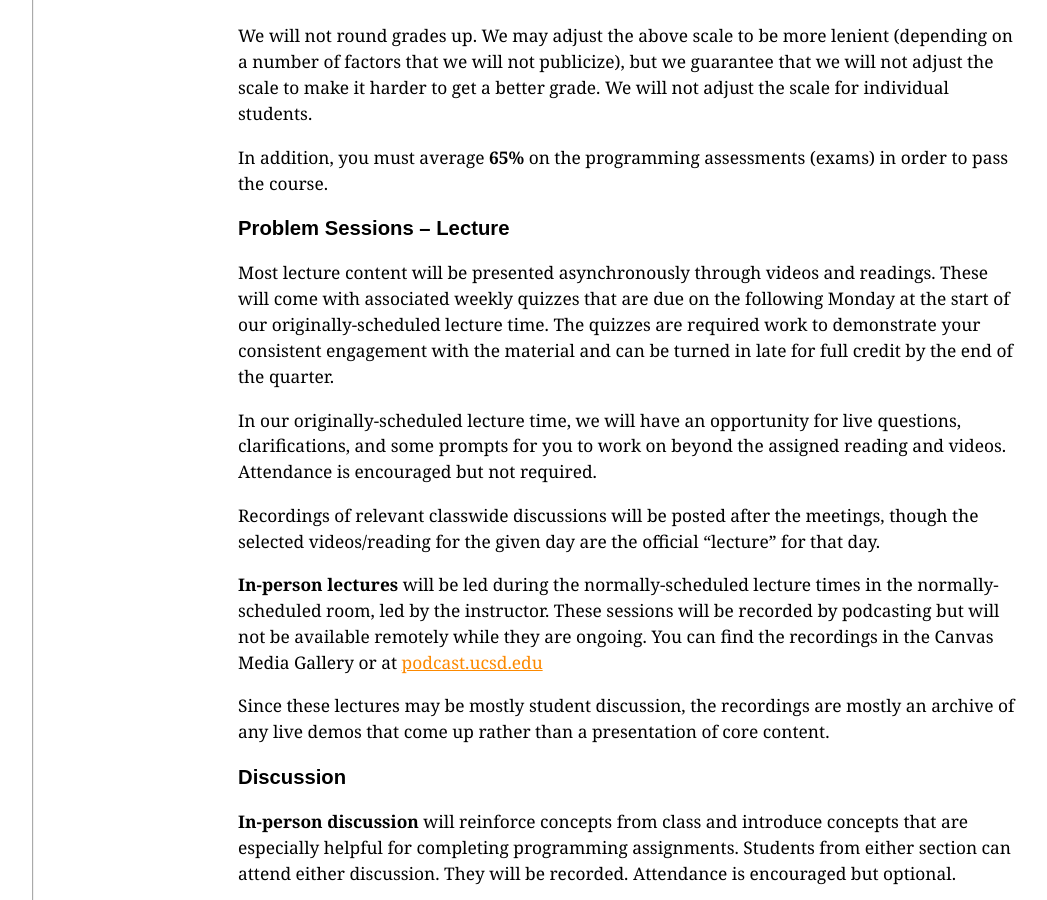
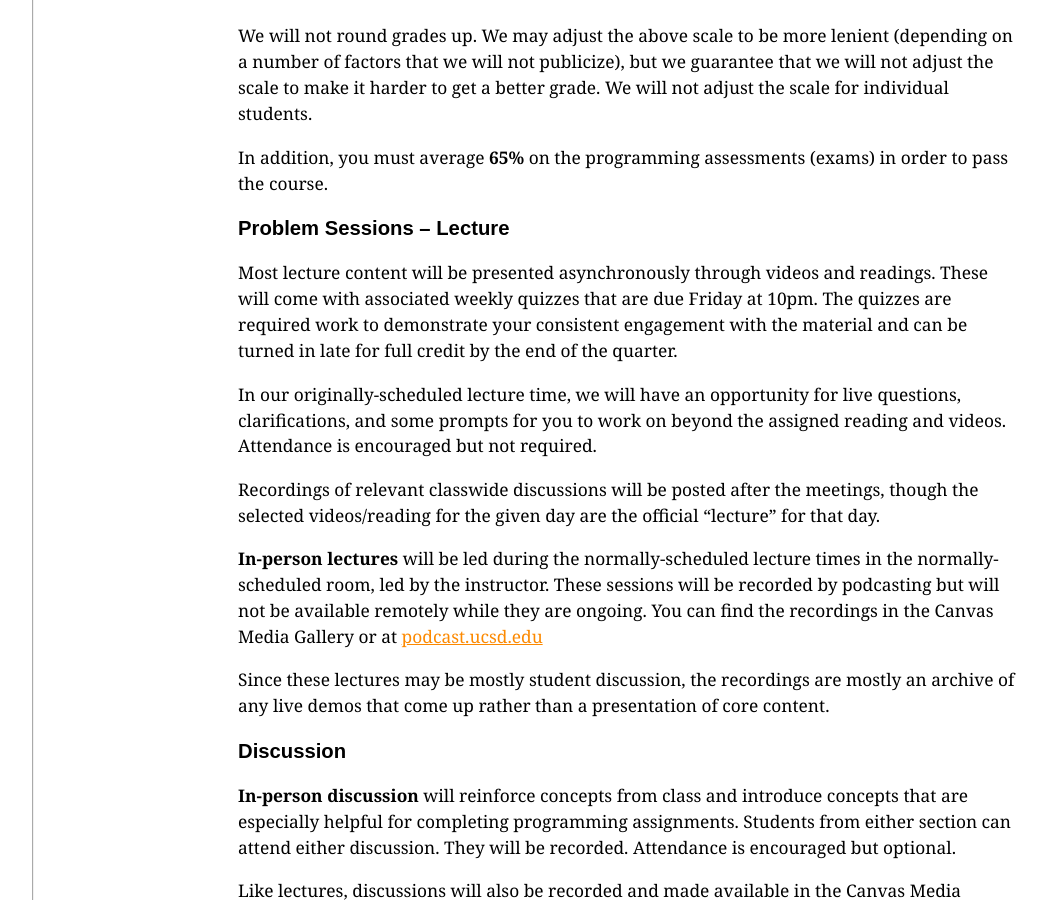
Before and after one commit to memelissa/ucsd-cse12-sp22.github.io, a Jekyll site: the page built from syllabus.md, in a window 1280 px wide and 900 px high, scrolled down 970 px. Shown: the whole window, without its empty margins (56-1103 px from the left). Built offline with Jekyll 4.4.1, drawn with Linux system fonts in a browser that asks for light colours.

Commit message:
Update syllabus.md

```diff
--- a/syllabus.md
+++ b/syllabus.md
@@ -50,7 +50,7 @@ In addition, you must average **65%** on the programming assessments (exams) in
 
 <h3>Problem Sessions – Lecture</h3>
 
-Most lecture content will be presented asynchronously through videos and readings. These will come with associated weekly quizzes that are due on the following Monday at the start of our originally-scheduled lecture time. The quizzes are required work to demonstrate your consistent engagement with the material and can be turned in late for full credit by the end of the quarter.
+Most lecture content will be presented asynchronously through videos and readings. These will come with associated weekly quizzes that are due Friday at 10pm. The quizzes are required work to demonstrate your consistent engagement with the material and can be turned in late for full credit by the end of the quarter.
 
 In our originally-scheduled lecture time, we will have an opportunity for live questions, clarifications, and some prompts for you to work on beyond the assigned reading and videos. Attendance is encouraged but not required.
 
```
